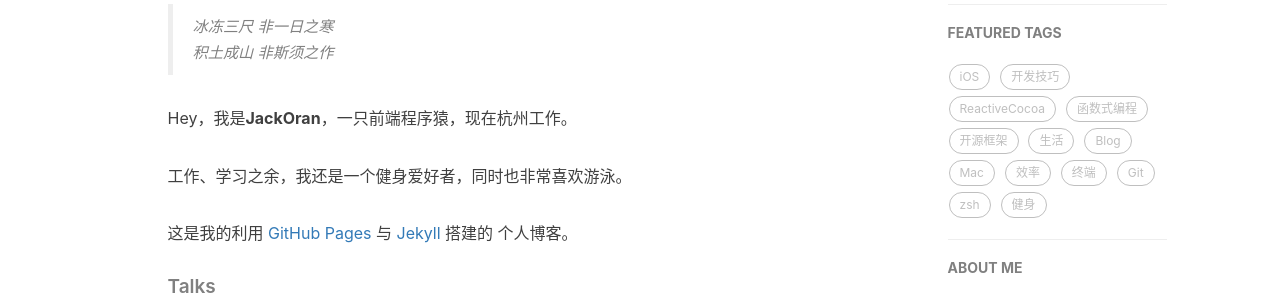
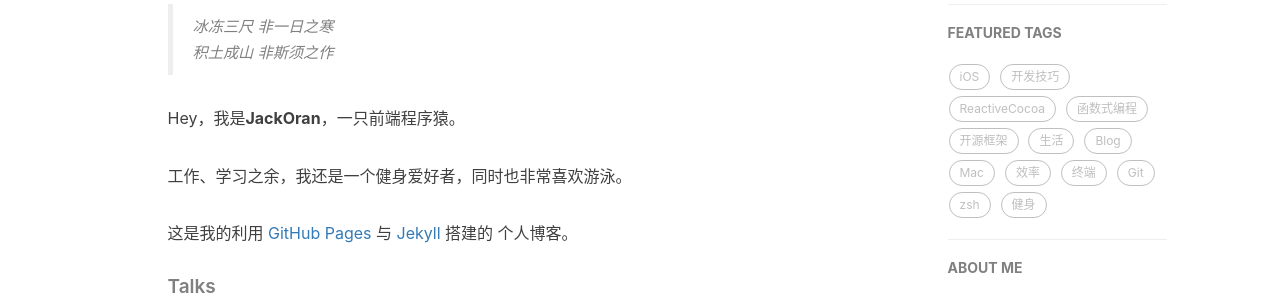
Before and after one commit to JackOran/JackOran.github.io, a Jekyll site: the page built from about.html, in a window 1280 px wide. Shown: the part 454-752 px from the top of the page. Built offline with Jekyll 4.4.1, drawn with Linux system fonts in a browser that asks for light colours; nearby versions of some CDN libraries; comment, search, counter and statistics services are not loaded.

Commit message:
Update about.html

```diff
--- a/about.html
+++ b/about.html
@@ -18,7 +18,7 @@ header-img: "img/post-bg-rwd.jpg"
     <blockquote><p>冰冻三尺 非一日之寒<br>
     积土成山 非斯须之作</p></blockquote>
 
-    <p>Hey，我是<strong>JackOran</strong>，一只前端程序猿，现在杭州工作。</p>
+    <p>Hey，我是<strong>JackOran</strong>，一只前端程序猿。</p>
 
     <p>工作、学习之余，我还是一个健身爱好者，同时也非常喜欢游泳。</p>
 
```
